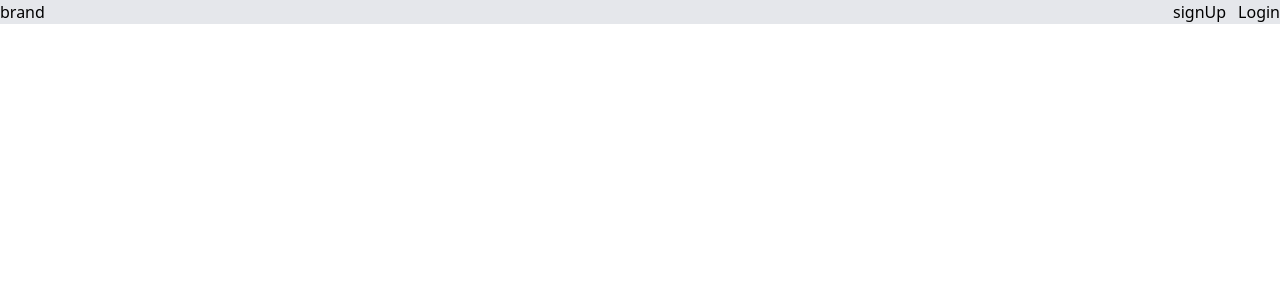
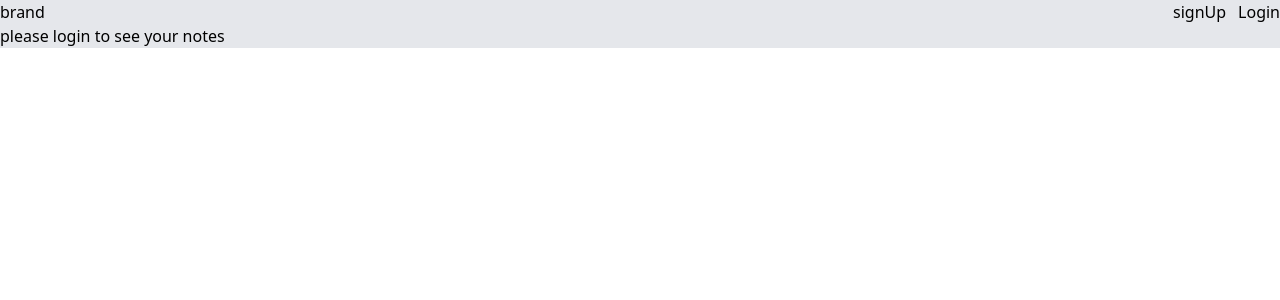
Before and after one commit to arshamghobadi/mernTodo, a React (Create React App) app in the folder frontend/: page / in a window 1280 px wide. Shown: the top 300 px of the page. Built offline with nearby package versions, Linux system fonts and the light colour scheme; no server answers; the HTML template or start-up script is replaced by a standard one.

Commit message:
react route dom

```diff
--- a/frontend/package.json
+++ b/frontend/package.json
@@ -16,6 +16,7 @@
     "react-hook-form": "^7.43.5",
     "react-icons": "^4.8.0",
     "react-loader-spinner": "^5.3.4",
+    "react-router-dom": "^6.8.2",
     "react-scripts": "5.0.1",
     "typescript": "^4.9.5",
     "web-vitals": "^2.1.4"
--- a/frontend/src/App.tsx
+++ b/frontend/src/App.tsx
@@ -5,6 +5,10 @@ import Navbar from './components/navbar';
 import SignUpModel from './components/SignUpModel';
 
 import { User } from './typing/user';
+import { BrowserRouter } from 'react-router-dom';
+import { Route, Routes } from 'react-router';
+import NotesPage from './pages/NotesPage';
+import NotFoundPage from './pages/NotFoundPage';
 
 function App() {
   const [loggedInUser, setLoggedInUser] = useState<User | null>(null);
@@ -24,6 +28,7 @@ function App() {
   });
 
   return (
+    <BrowserRouter>
       <div className=" h-auto bg-gray-200 ">
         <Navbar
           loggedInUser={loggedInUser}
@@ -31,6 +36,10 @@ function App() {
           onSignUpClicked={() => setShowSignUpModel(true)}
           onLogoutSuccessful={() => setLoggedInUser(null)}
         />
+        <Routes>
+          <Route path="/" element={<NotesPage loggedInUser={loggedInUser} />} />
+          <Route path="/*" element={<NotFoundPage />} />
+        </Routes>
 
         {showSignUpModel && (
           <SignUpModel
@@ -51,6 +60,7 @@ function App() {
           />
         )}
       </div>
+    </BrowserRouter>
   );
 }
 
--- /dev/null
+++ b/frontend/src/pages/NotFoundPage.tsx
@@ -0,0 +1,9 @@
+import React from 'react';
+
+type Props = {};
+
+function NotFoundPage({}: Props) {
+  return <div>NotFoundPage</div>;
+}
+
+export default NotFoundPage;
```
Also changed, not shown: 1 other file (tests, documents, lock files or other folders). Lines whose indentation alone changed are shown as unchanged.
